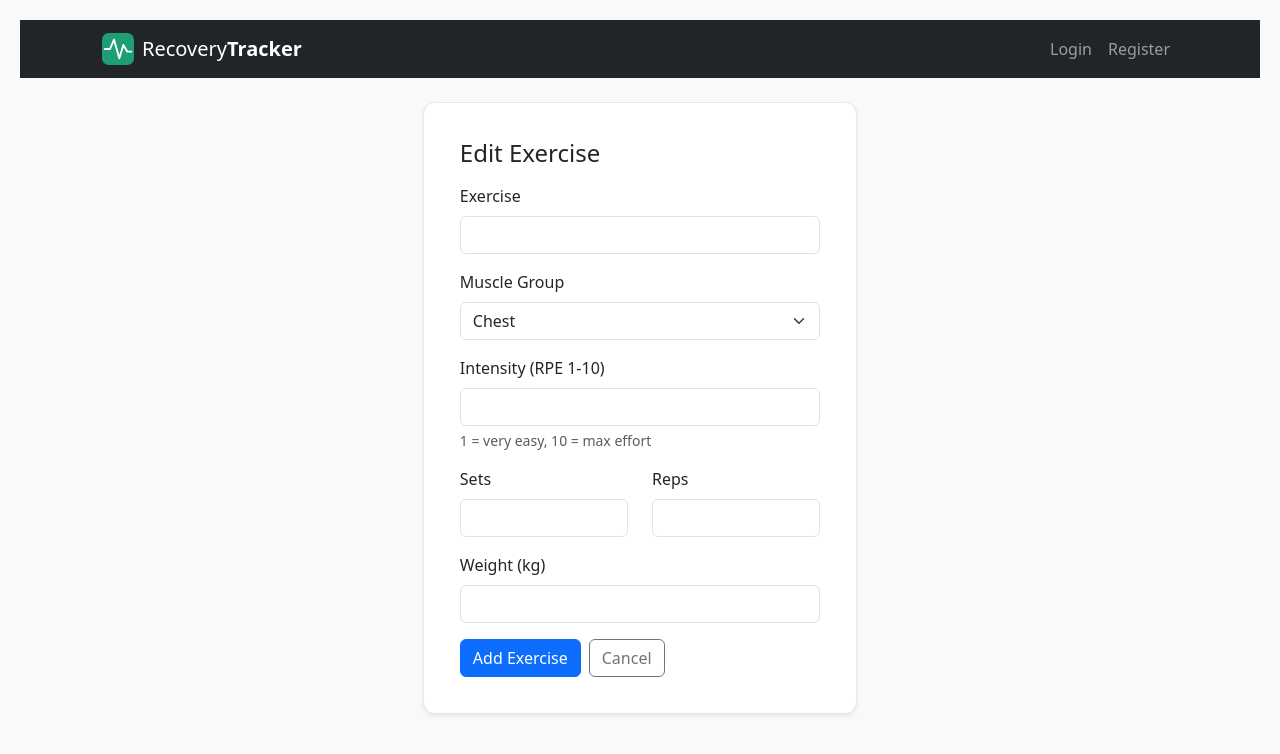
After one commit to Coding-8122/GroupProject25-26, a Flask app: template app/templates/main/edit_workout.html in a window 1280 px wide. The commit adds this page. Shown: the top 754 px of the page. Run offline with Flask 3, Linux system fonts and the light colour scheme; the template is opened without the code that fills it: values that come from a table or form of the project are taken from there, others are empty.

Commit message:
Add edit and delete workout feature (Issue #99)

```diff
--- /dev/null
+++ b/app/templates/main/edit_workout.html
@@ -0,0 +1,49 @@
+{% extends "base.html" %}
+
+{% block content %}
+<div class="row justify-content-center">
+    <div class="col-md-5">
+        <div class="card shadow-sm">
+            <div class="card-body">
+                <h2 class="h4 mb-3">Edit Exercise</h2>
+                <form method="POST">
+                    {{ form.hidden_tag() }}
+
+                    <div class="mb-3">
+                        {{ form.exercise_name.label(class="form-label") }}
+                        {{ form.exercise_name(class="form-control") }}
+                    </div>
+                    <div class="mb-3">
+                        {{ form.muscle_group.label(class="form-label") }}
+                        {{ form.muscle_group(class="form-select") }}
+                    </div>
+                    <div class="mb-3">
+                        {{ form.intensity.label(class="form-label") }}
+                        {{ form.intensity(class="form-control") }}
+                        <div class="form-text small">1 = very easy, 10 = max effort</div>
+                    </div>
+                    <div class="row">
+                        <div class="col-6 mb-3">
+                            {{ form.sets.label(class="form-label") }}
+                            {{ form.sets(class="form-control") }}
+                        </div>
+                        <div class="col-6 mb-3">
+                            {{ form.reps.label(class="form-label") }}
+                            {{ form.reps(class="form-control") }}
+                        </div>
+                    </div>
+                    <div class="mb-3">
+                        {{ form.weight.label(class="form-label") }}
+                        {{ form.weight(class="form-control") }}
+                    </div>
+
+                    <div class="d-flex gap-2">
+                        {{ form.submit(class="btn btn-primary") }}
+                        <a href="{{ url_for('main.workouts') }}" class="btn btn-outline-secondary">Cancel</a>
+                    </div>
+                </form>
+            </div>
+        </div>
+    </div>
+</div>
+{% endblock %}
```
Also changed, not shown: app/main/routes.py (+38 -0 lines), app/templates/main/workouts.html (+8 -0 lines).
